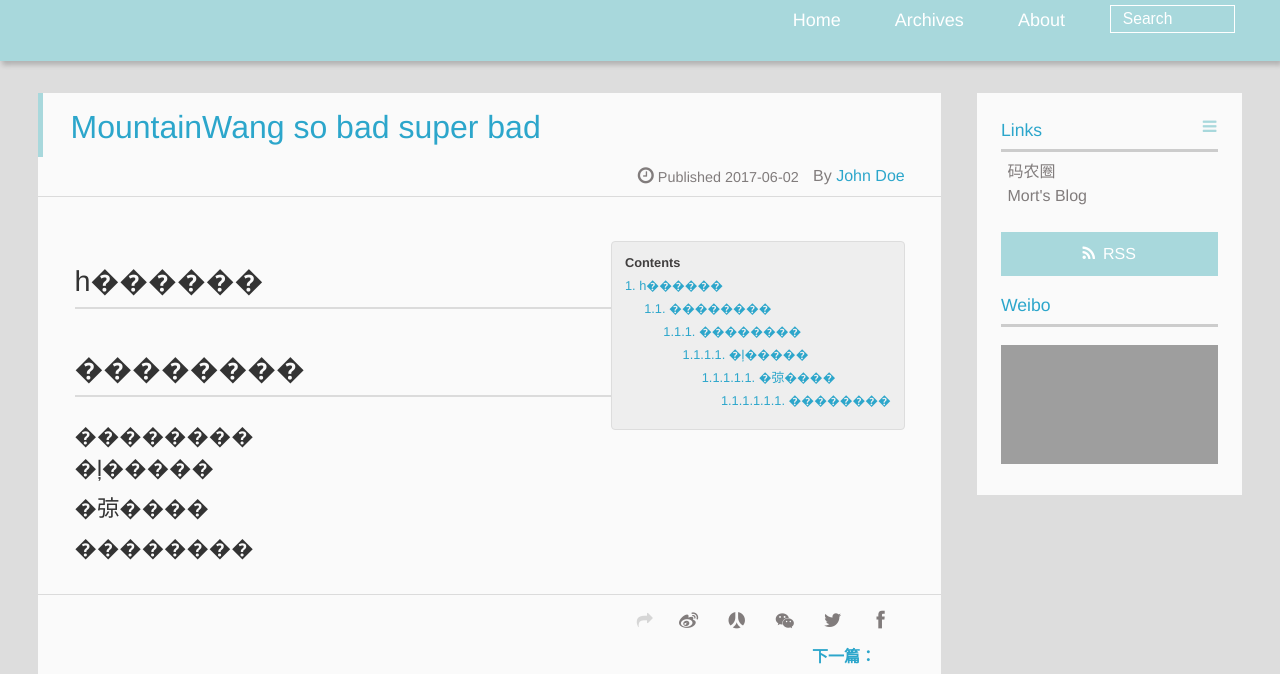
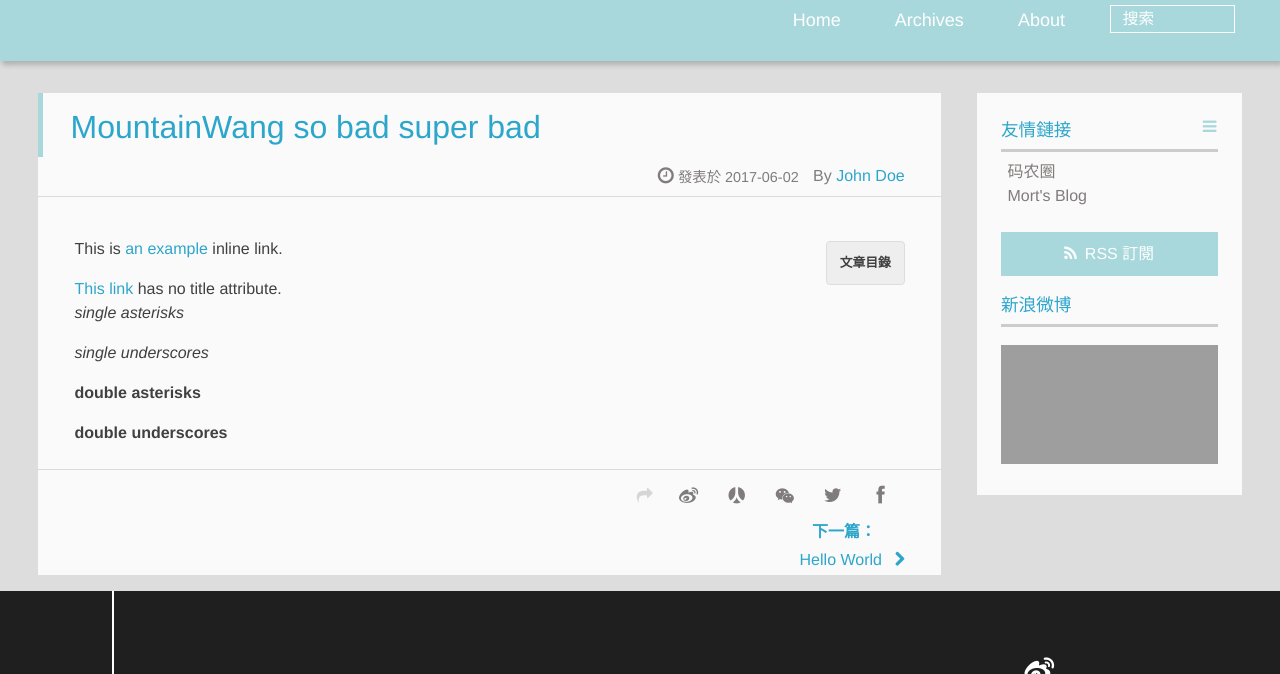
Before and after one commit to MortGina/MortGina.github.io, a plain HTML site: page 2017/06/02/MountainWang-so-bad-super-bad/index.html in a window 1280 px wide. Shown: the part 120-794 px from the top of the page. Drawn offline with Linux system fonts and the light colour scheme; grey boxes are pictures that could not be loaded; a script that the page names is missing.

Commit message:
Site updated: 2017-06-02 11:16:41

```diff
--- a/2017/06/02/MountainWang-so-bad-super-bad/index.html
+++ b/2017/06/02/MountainWang-so-bad-super-bad/index.html
@@ -11,16 +11,16 @@
 
 
 
-    <meta name="description" content="һ�����������������������ļ������弶������������">
+    <meta name="description" content="This is an example inline link. This link has no title attribute.single asterisks single underscores double asterisks double underscores">
 <meta property="og:type" content="article">
 <meta property="og:title" content="MountainWang so bad super bad">
 <meta property="og:url" content="http://yoursite.com/2017/06/02/MountainWang-so-bad-super-bad/index.html">
 <meta property="og:site_name" content="Hexo">
-<meta property="og:description" content="һ�����������������������ļ������弶������������">
-<meta property="og:updated_time" content="2017-06-02T03:13:46.775Z">
+<meta property="og:description" content="This is an example inline link. This link has no title attribute.single asterisks single underscores double asterisks double underscores">
+<meta property="og:updated_time" content="2017-06-02T03:16:30.349Z">
 <meta name="twitter:card" content="summary">
 <meta name="twitter:title" content="MountainWang so bad super bad">
-<meta name="twitter:description" content="һ�����������������������ļ������弶������������">
+<meta name="twitter:description" content="This is an example inline link. This link has no title attribute.single asterisks single underscores double asterisks double underscores">
 
 
     <link rel="alternative" href="/atom.xml" title="Hexo" type="application/atom+xml">
@@ -48,7 +48,7 @@
 				<h1 class="site-name"><a href="/" title="Hexo">Hexo</a></h1>
 				<h2 class="blog-motto"></h2>
 			</div>
-			<div class="navbar"><a class="navbutton navmobile" href="#" title="Menu">
+			<div class="navbar"><a class="navbutton navmobile" href="#" title="菜單">
 			</a></div>
 			<nav class="animated">
 				<ul>
@@ -64,7 +64,7 @@
 
 					<form class="search" action="//google.com/search" method="get" accept-charset="utf-8">
 						<label>Search</label>
-						<input type="search" id="search" name="q" autocomplete="off" maxlength="20" placeholder="Search" />
+						<input type="search" id="search" name="q" autocomplete="off" maxlength="20" placeholder="搜索" />
 						<input type="hidden" name="q" value="site:yoursite.com">
 					</form>
 
@@ -87,20 +87,25 @@
 		<a href="/about" title="John Doe" target="_blank" itemprop="author">John Doe</a>
 
   <p class="article-time">
-    <time datetime="2017-06-02T03:06:04.000Z" itemprop="datePublished"> Published 2017-06-02</time>
+    <time datetime="2017-06-02T03:06:04.000Z" itemprop="datePublished"> 發表於 2017-06-02</time>
 
   </p>
 </header>
 	<div class="article-content">
 
 		<div id="toc" class="toc-article">
-			<strong class="toc-title">Contents</strong>
+			<strong class="toc-title">文章目錄</strong>
 
-			<ol class="toc"><li class="toc-item toc-level-1"><a class="toc-link" href="#һ������"><span class="toc-number">1.</span> <span class="toc-text">һ������</span></a><ol class="toc-child"><li class="toc-item toc-level-2"><a class="toc-link" href="#��������"><span class="toc-number">1.1.</span> <span class="toc-text">��������</span></a><ol class="toc-child"><li class="toc-item toc-level-3"><a class="toc-link" href="#��������-1"><span class="toc-number">1.1.1.</span> <span class="toc-text">��������</span></a><ol class="toc-child"><li class="toc-item toc-level-4"><a class="toc-link" href="#�l�����"><span class="toc-number">1.1.1.1.</span> <span class="toc-text">�ļ�����</span></a><ol class="toc-child"><li class="toc-item toc-level-5"><a class="toc-link" href="#�弶����"><span class="toc-number">1.1.1.1.1.</span> <span class="toc-text">�弶����</span></a><ol class="toc-child"><li class="toc-item toc-level-6"><a class="toc-link" href="#��������-2"><span class="toc-number">1.1.1.1.1.1.</span> <span class="toc-text">��������</span></a></li></ol></li></ol></li></ol></li></ol></li></ol></li></ol>
+
 
 		</div>
 
-		<h1 id="һ������"><a href="#һ������" class="headerlink" title="һ������"></a>һ������</h1><h2 id="��������"><a href="#��������" class="headerlink" title="��������"></a>��������</h2><h3 id="��������-1"><a href="#��������-1" class="headerlink" title="��������"></a>��������</h3><h4 id="�l�����"><a href="#�l�����" class="headerlink" title="�ļ�����"></a>�ļ�����</h4><h5 id="�弶����"><a href="#�弶����" class="headerlink" title="�弶����"></a>�弶����</h5><h6 id="��������-2"><a href="#��������-2" class="headerlink" title="��������"></a>��������</h6>
+		<p>This is <a href="http://example.com/" title="Title" target="_blank" rel="external">an example</a> inline link.</p>
+<p><a href="http://example.net/" target="_blank" rel="external">This link</a> has no title attribute.<br><em>single asterisks</em></p>
+<p><em>single underscores</em></p>
+<p><strong>double asterisks</strong></p>
+<p><strong>double underscores</strong></p>
+
 	</div>
 		<footer class="article-footer clearfix">
 <div class="article-catetags">
@@ -139,17 +144,17 @@
 
 
 </div>
-      <div class="openaside"><a class="navbutton" href="#" title="Show Sidebar"></a></div>
+      <div class="openaside"><a class="navbutton" href="#" title="顯示側邊欄"></a></div>
 
   <div id="toc" class="toc-aside">
-  <strong class="toc-title">Contents</strong>
+  <strong class="toc-title">文章目錄</strong>
 
- <ol class="toc"><li class="toc-item toc-level-1"><a class="toc-link" href="#һ������"><span class="toc-number">1.</span> <span class="toc-text">һ������</span></a><ol class="toc-child"><li class="toc-item toc-level-2"><a class="toc-link" href="#��������"><span class="toc-number">1.1.</span> <span class="toc-text">��������</span></a><ol class="toc-child"><li class="toc-item toc-level-3"><a class="toc-link" href="#��������-1"><span class="toc-number">1.1.1.</span> <span class="toc-text">��������</span></a><ol class="toc-child"><li class="toc-item toc-level-4"><a class="toc-link" href="#�l�����"><span class="toc-number">1.1.1.1.</span> <span class="toc-text">�ļ�����</span></a><ol class="toc-child"><li class="toc-item toc-level-5"><a class="toc-link" href="#�弶����"><span class="toc-number">1.1.1.1.1.</span> <span class="toc-text">�弶����</span></a><ol class="toc-child"><li class="toc-item toc-level-6"><a class="toc-link" href="#��������-2"><span class="toc-number">1.1.1.1.1.1.</span> <span class="toc-text">��������</span></a></li></ol></li></ol></li></ol></li></ol></li></ol></li></ol>
+
 
   </div>
 
 <div id="asidepart">
-<div class="closeaside"><a class="closebutton" href="#" title="Hide Sidebar"></a></div>
+<div class="closeaside"><a class="closebutton" href="#" title="隱藏側邊欄"></a></div>
 <aside class="clearfix">
 
 
@@ -160,7 +165,7 @@
 
 
   <div class="linkslist">
-  <p class="asidetitle">Links</p>
+  <p class="asidetitle">友情鏈接</p>
     <ul>
 
           <li>
@@ -182,11 +187,11 @@
 
 
   <div class="rsspart">
-	<a href="/atom.xml" target="_blank" title="rss">RSS</a>
+	<a href="/atom.xml" target="_blank" title="rss">RSS 訂閱</a>
 </div>
 
   <div class="weiboshow">
-  <p class="asidetitle">Weibo</p>
+  <p class="asidetitle">新浪微博</p>
     <iframe width="100%" height="119" class="share_self"  frameborder="0" scrolling="no" src="http://widget.weibo.com/weiboshow/index.php?language=&width=0&height=119&fansRow=2&ptype=1&speed=0&skin=9&isTitle=1&noborder=1&isWeibo=0&isFans=0&uid=null&verifier=b3593ceb&dpc=1"></iframe>
 </div>
 
@@ -413,7 +418,7 @@ var _hmt = _hmt || [];
 <!-- Totop Begin -->
 
 	<div id="totop">
-	<a title="Back to Top"><img src="/img/scrollup.png"/></a>
+	<a title="返回頂部"><img src="/img/scrollup.png"/></a>
 	</div>
 	<script src="/js/totop.js"></script>
 
--- a/index.html
+++ b/index.html
@@ -44,7 +44,7 @@
 				<h1 class="site-name"><a href="/" title="Hexo">Hexo</a></h1>
 				<h2 class="blog-motto"></h2>
 			</div>
-			<div class="navbar"><a class="navbutton navmobile" href="#" title="Menu">
+			<div class="navbar"><a class="navbutton navmobile" href="#" title="菜單">
 			</a></div>
 			<nav class="animated">
 				<ul>
@@ -60,7 +60,7 @@
 
 					<form class="search" action="//google.com/search" method="get" accept-charset="utf-8">
 						<label>Search</label>
-						<input type="search" id="search" name="q" autocomplete="off" maxlength="20" placeholder="Search" />
+						<input type="search" id="search" name="q" autocomplete="off" maxlength="20" placeholder="搜索" />
 						<input type="hidden" name="q" value="site:yoursite.com">
 					</form>
 
@@ -85,13 +85,18 @@
 		<a href="/about" title="John Doe" target="_blank" itemprop="author">John Doe</a>
 
   <p class="article-time">
-    <time datetime="2017-06-02T03:06:04.000Z" itemprop="datePublished"> Published 2017-06-02</time>
+    <time datetime="2017-06-02T03:06:04.000Z" itemprop="datePublished"> 發表於 2017-06-02</time>
 
   </p>
 </header>
     <div class="article-content">
 
-        <h1 id="һ������"><a href="#һ������" class="headerlink" title="һ������"></a>һ������</h1><h2 id="��������"><a href="#��������" class="headerlink" title="��������"></a>��������</h2><h3 id="��������-1"><a href="#��������-1" class="headerlink" title="��������"></a>��������</h3><h4 id="�l�����"><a href="#�l�����" class="headerlink" title="�ļ�����"></a>�ļ�����</h4><h5 id="�弶����"><a href="#�弶����" class="headerlink" title="�弶����"></a>�弶����</h5><h6 id="��������-2"><a href="#��������-2" class="headerlink" title="��������"></a>��������</h6>
+        <p>This is <a href="http://example.com/" title="Title" target="_blank" rel="external">an example</a> inline link.</p>
+<p><a href="http://example.net/" target="_blank" rel="external">This link</a> has no title attribute.<br><em>single asterisks</em></p>
+<p><em>single underscores</em></p>
+<p><strong>double asterisks</strong></p>
+<p><strong>double underscores</strong></p>
+
 
 
         <p class="article-more-link">
@@ -134,7 +139,7 @@
 		<a href="/about" title="John Doe" target="_blank" itemprop="author">John Doe</a>
 
   <p class="article-time">
-    <time datetime="2017-06-01T11:36:33.033Z" itemprop="datePublished"> Published 2017-06-01</time>
+    <time datetime="2017-06-01T11:36:33.033Z" itemprop="datePublished"> 發表於 2017-06-01</time>
 
   </p>
 </header>
@@ -181,10 +186,10 @@
 
 
 </div>
-      <div class="openaside"><a class="navbutton" href="#" title="Show Sidebar"></a></div>
+      <div class="openaside"><a class="navbutton" href="#" title="顯示側邊欄"></a></div>
 
 <div id="asidepart">
-<div class="closeaside"><a class="closebutton" href="#" title="Hide Sidebar"></a></div>
+<div class="closeaside"><a class="closebutton" href="#" title="隱藏側邊欄"></a></div>
 <aside class="clearfix">
 
 
@@ -195,7 +200,7 @@
 
 
   <div class="linkslist">
-  <p class="asidetitle">Links</p>
+  <p class="asidetitle">友情鏈接</p>
     <ul>
 
           <li>
@@ -217,11 +222,11 @@
 
 
   <div class="rsspart">
-	<a href="/atom.xml" target="_blank" title="rss">RSS</a>
+	<a href="/atom.xml" target="_blank" title="rss">RSS 訂閱</a>
 </div>
 
   <div class="weiboshow">
-  <p class="asidetitle">Weibo</p>
+  <p class="asidetitle">新浪微博</p>
     <iframe width="100%" height="119" class="share_self"  frameborder="0" scrolling="no" src="http://widget.weibo.com/weiboshow/index.php?language=&width=0&height=119&fansRow=2&ptype=1&speed=0&skin=9&isTitle=1&noborder=1&isWeibo=0&isFans=0&uid=null&verifier=b3593ceb&dpc=1"></iframe>
 </div>
 
@@ -371,7 +376,7 @@ var _hmt = _hmt || [];
 <!-- Totop Begin -->
 
 	<div id="totop">
-	<a title="Back to Top"><img src="/img/scrollup.png"/></a>
+	<a title="返回頂部"><img src="/img/scrollup.png"/></a>
 	</div>
 	<script src="/js/totop.js"></script>
 
```
Also changed, not shown: 2017/06/01/hello-world/index.html (+11 -11 lines), archives/2017/06/index.html (+5 -5 lines), archives/2017/index.html (+5 -5 lines), archives/index.html (+6 -6 lines).
